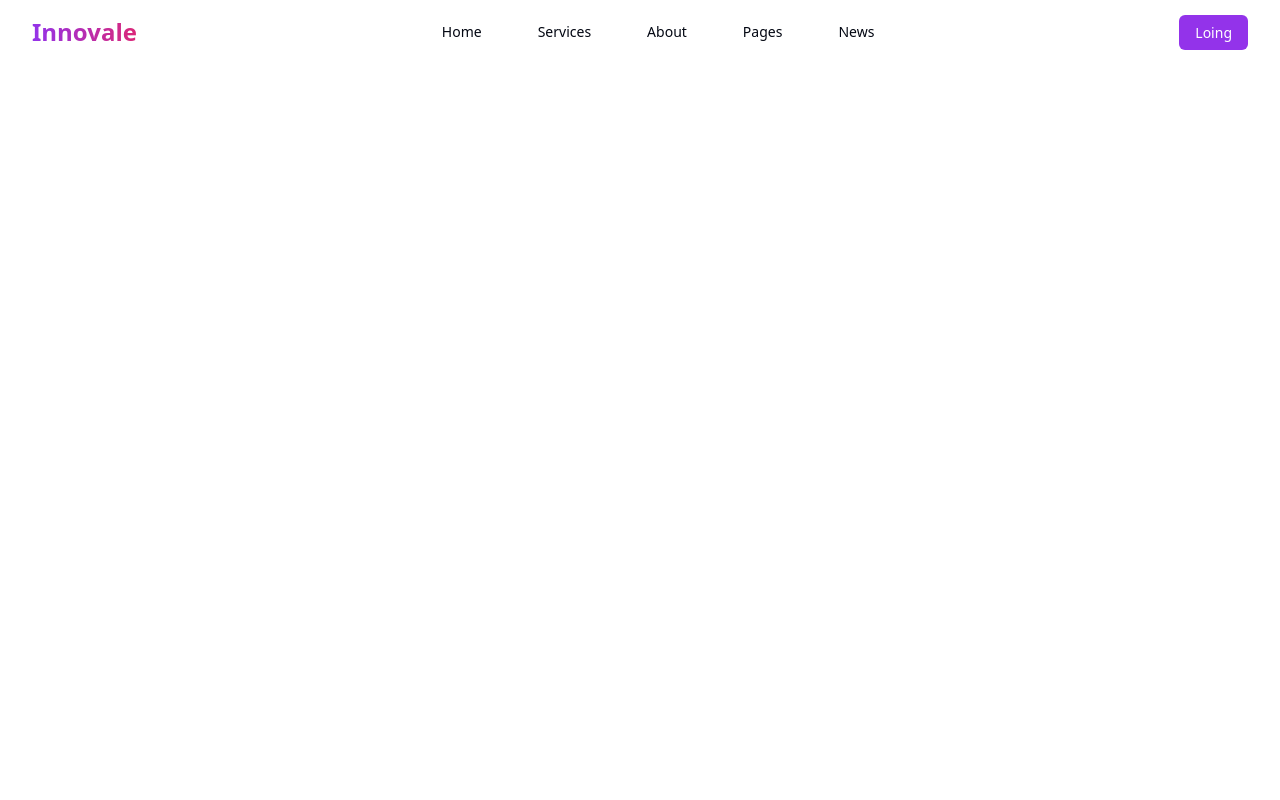
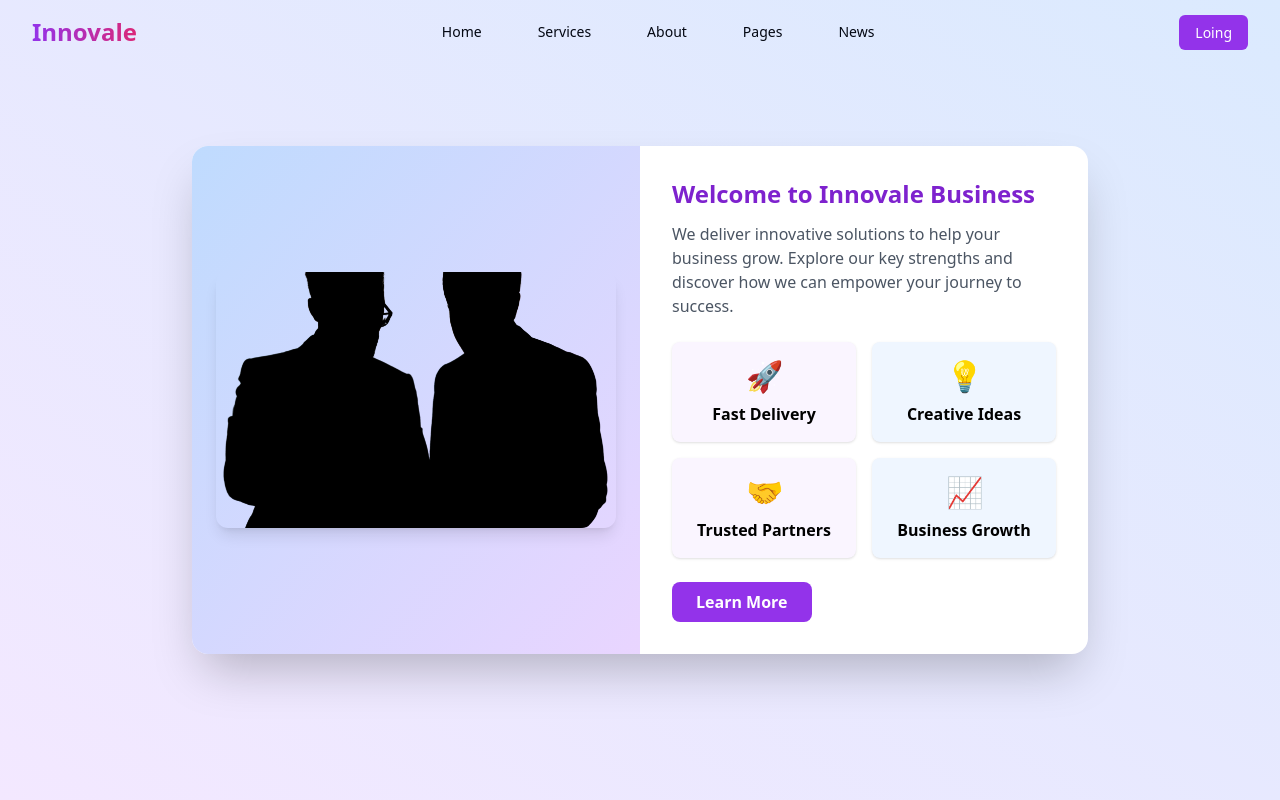
Before and after one commit to DevCabin25/Innovale-Business, a React (Vite) app: page /pages in a window 1280 px wide. Shown: the top 800 px of the page. Built offline with nearby package versions, Linux system fonts and the light colour scheme.

Commit message:
Pages section update

```diff
--- a/src/Components/Pages/Pages.jsx
+++ b/src/Components/Pages/Pages.jsx
@@ -1,9 +1,41 @@
 import React from 'react';
+import bannerImg from '../../assets/banner.png';
 
 const Pages = () => {
     return (
-        <div>
-
+        <div className="min-h-screen flex items-center justify-center bg-gradient-to-tr from-purple-100 to-blue-100 p-6">
+            <div className="bg-white rounded-2xl shadow-2xl flex flex-col md:flex-row max-w-4xl w-full overflow-hidden">
+                <div className="md:w-1/2 flex items-center justify-center bg-gradient-to-br from-blue-200 to-purple-200 p-6">
+                    <img src={bannerImg} alt="Project Banner" className="rounded-xl shadow-lg w-full h-64 object-cover" />
+                </div>
+                <div className="md:w-1/2 p-8 flex flex-col justify-center">
+                    <h2 className="text-2xl font-extrabold text-purple-700 mb-3">Welcome to Innovale Business</h2>
+                    <p className="text-gray-600 mb-6">
+                        We deliver innovative solutions to help your business grow. Explore our key strengths and discover how we can empower your journey to success.
+                    </p>
+                    <div className="grid grid-cols-1 sm:grid-cols-2 gap-4 mb-6">
+                        <div className="bg-purple-50 p-4 rounded-lg shadow text-center">
+                            <span className="text-3xl">🚀</span>
+                            <h3 className="font-semibold mt-2">Fast Delivery</h3>
+                        </div>
+                        <div className="bg-blue-50 p-4 rounded-lg shadow text-center">
+                            <span className="text-3xl">💡</span>
+                            <h3 className="font-semibold mt-2">Creative Ideas</h3>
+                        </div>
+                        <div className="bg-purple-50 p-4 rounded-lg shadow text-center">
+                            <span className="text-3xl">🤝</span>
+                            <h3 className="font-semibold mt-2">Trusted Partners</h3>
+                        </div>
+                        <div className="bg-blue-50 p-4 rounded-lg shadow text-center">
+                            <span className="text-3xl">📈</span>
+                            <h3 className="font-semibold mt-2">Business Growth</h3>
+                        </div>
+                    </div>
+                    <button className="bg-purple-600 hover:bg-purple-700 text-white font-bold py-2 px-6 rounded-lg transition duration-200 self-start">
+                        Learn More
+                    </button>
+                </div>
+            </div>
         </div>
     );
 };
```
